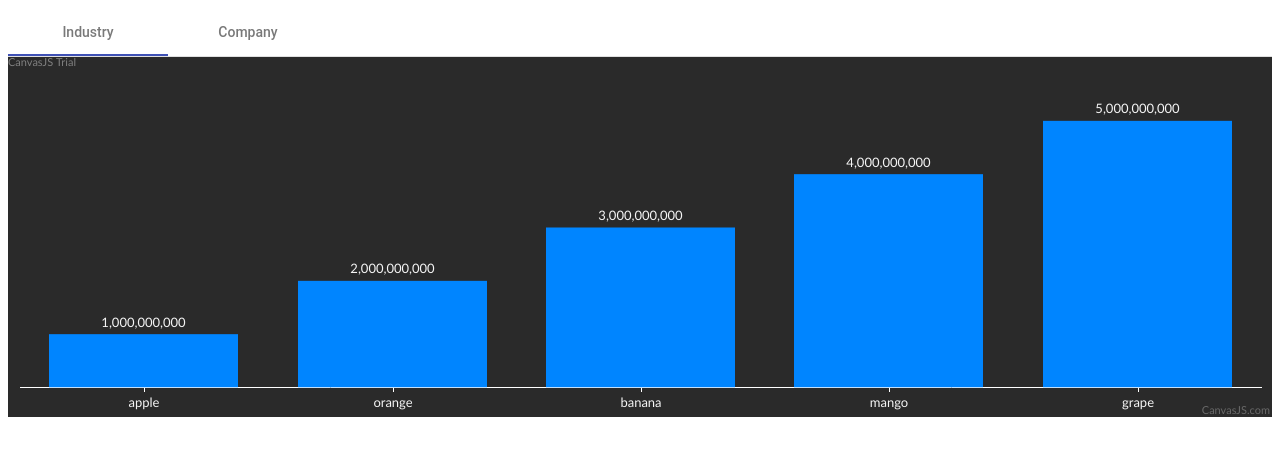
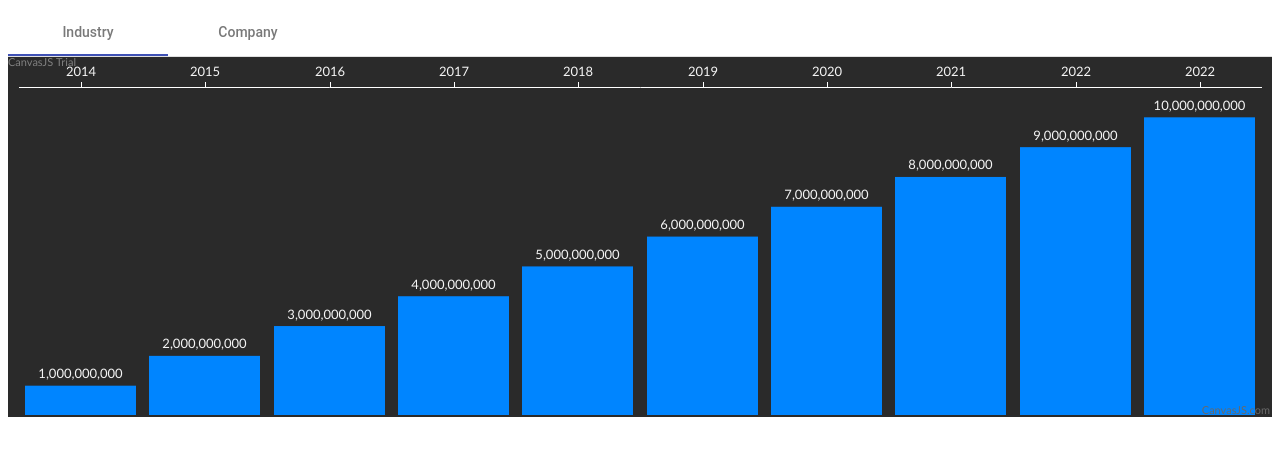
Before and after one commit to budsalvetti/angular-accrete-charts-data, an Angular app: page / in a window 1280 px wide. Shown: the top 456 px of the page. Built offline with nearby package versions, Linux system fonts and the light colour scheme.

Commit message:
x-axis is now on top

```diff
--- a/src/app/app.component.ts
+++ b/src/app/app.component.ts
@@ -31,21 +31,26 @@ export class AppComponent {
       tickThickness: 0,
       labelFontSize: 0,
       tickLength: 0,
-      margin: -80
+      margin: -88
     },
-    axisX:{},
     data: [
       {
         indexLabel: "{y}",
         indexLabelPlacement: "outside",
         indexLabelOrientation: "horizontal",
+        axisXType: "secondary",
         type: 'column',
         dataPoints: [
-          { label: 'apple', color:'#0085ff', y: 1000000000 },
-          { label: 'orange', color:'#0085ff', y: 2000000000 },
-          { label: 'banana', color:'#0085ff', y: 3000000000 },
-          { label: 'mango', color: '#0085ff', y: 4000000000 },
-          { label: 'grape', color: '#0085ff', y: 5000000000 },
+          { label: '2014', color:'#0085ff', y: 1000000000 },
+          { label: '2015', color:'#0085ff', y: 2000000000 },
+          { label: '2016', color:'#0085ff', y: 3000000000 },
+          { label: '2017', color: '#0085ff', y: 4000000000 },
+          { label: '2018', color: '#0085ff', y: 5000000000 },
+          { label: '2019', color: '#0085ff', y: 6000000000 },
+          { label: '2020', color: '#0085ff', y: 7000000000 },
+          { label: '2021', color: '#0085ff', y: 8000000000 },
+          { label: '2022', color: '#0085ff', y: 9000000000 },
+          { label: '2022', color: '#0085ff', y: 10000000000 },
         ],
       },
     ],
```
